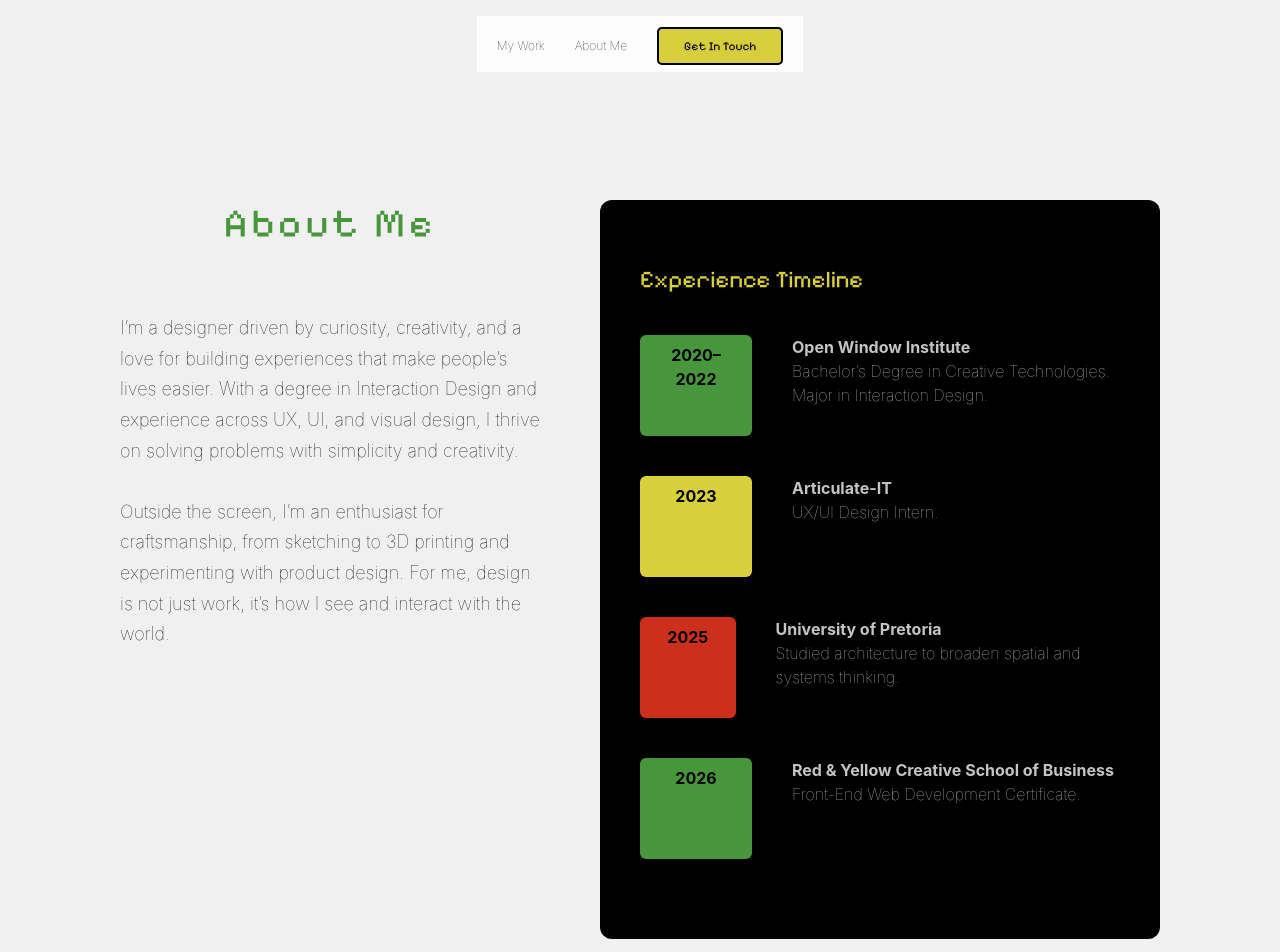
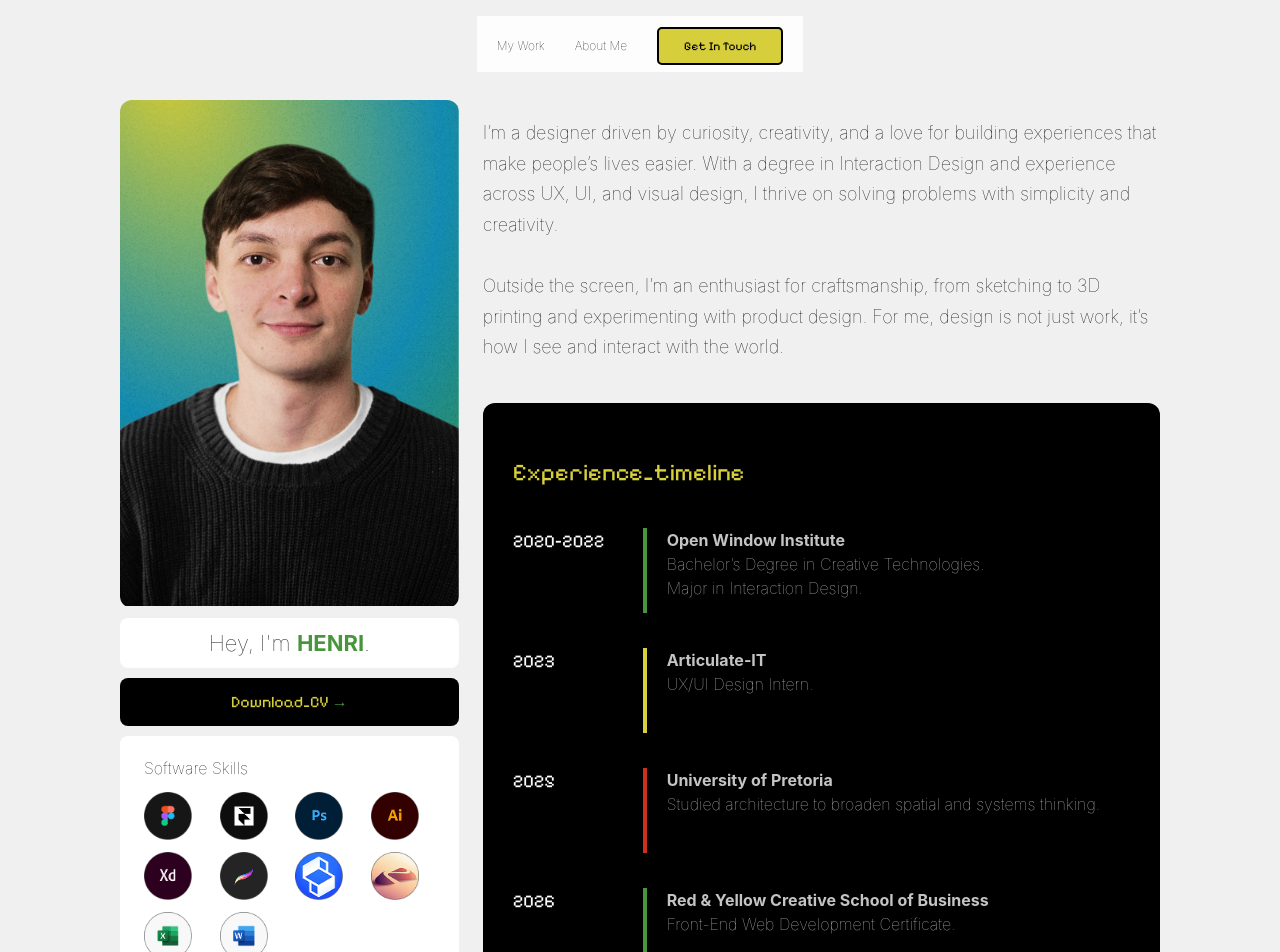
Before and after one commit to henr1vr/henri-portfolio-vue-router, a Vue app: page /about in a window 1280 px wide. Shown: the top 952 px of the page. Built offline with nearby package versions, Linux system fonts and the light colour scheme.

Commit message:
About me updated

```diff
--- a/src/views/AboutView.vue
+++ b/src/views/AboutView.vue
@@ -1,13 +1,45 @@
 <template>
-  <div class="about">
-
-    <!-- ABOUT ME SECTION -->
-    <section id="aboutme" class="aboutme">
+  <div class="about-page">
+    <section id="aboutme">
       <div class="about-container">
 
-        <!-- Left column: Bio -->
+        <!-- LEFT COLUMN -->
         <div class="about-left">
-          <h2>About Me</h2>
+          <!-- Photo -->
+          <div class="photo">
+            <img src="@/assets/images/New Headshot.png" alt="Henri van Rensburg">
+          </div>
+
+          <!-- Name card -->
+          <div class="name-card">
+            Hey, I'm <span class="henri">HENRI</span>.
+          </div>
+
+          <!-- Download CV -->
+          <a href="#" class="cv-btn">
+            Download_CV <span class="arrow">→</span>
+          </a>
+
+          <!-- Software Skills -->
+          <div class="skills">
+            <div class="skills-title">Software Skills</div>
+            <div class="skills-grid">
+              <img src="@/assets/images/figma icon.png" alt="Figma">
+              <img src="@/assets/images/framer icon.png" alt="Framer">
+              <img src="@/assets/images/photoshop icon.png" alt="Photoshop">
+              <img src="@/assets/images/illustrator icon.png" alt="Illustrator">
+              <img src="@/assets/images/xd icon.png" alt="Xd">
+              <img src="@/assets/images/procreate icon.png" alt="Procreate">
+              <img src="@/assets/images/shaper3d icon.png" alt="Shaper3D">
+              <img src="@/assets/images/nomadsculpt icon.png" alt="Nomad Sculpt">
+              <img src="@/assets/images/excel icon.png" alt="Excel">
+              <img src="@/assets/images/Word icon.png" alt="Word">
+            </div>
+          </div>
+        </div>
+
+        <!-- RIGHT COLUMN - Bio + Timeline -->
+        <div class="about-right">
           <p class="bio">
             I’m a designer driven by curiosity, creativity, and a love for building experiences that make people’s lives easier.
             With a degree in Interaction Design and experience across UX, UI, and visual design, I thrive on solving problems with simplicity and creativity.
@@ -15,15 +47,13 @@
             Outside the screen, I’m an enthusiast for craftsmanship, from sketching to 3D printing and experimenting with product design.
             For me, design is not just work, it’s how I see and interact with the world.
           </p>
-        </div>
 
-        <!-- Right column: Timeline -->
-        <div class="about-right">
           <div class="timeline">
-            <h3>Experience Timeline</h3>
+            <h3>Experience_timeline</h3>
 
             <div class="timeline-item">
-              <div class="bar green">2020–2022</div>
+              <div class="year">2020–2022</div>
+              <div class="bar Green"></div>
               <div class="content">
                 <strong>Open Window Institute</strong><br>
                 Bachelor’s Degree in Creative Technologies.<br>
@@ -32,7 +62,8 @@
             </div>
 
             <div class="timeline-item">
-              <div class="bar yellow">2023</div>
+              <div class="year">2023</div>
+              <div class="bar Yellow"></div>
               <div class="content">
                 <strong>Articulate-IT</strong><br>
                 UX/UI Design Intern.
@@ -40,7 +71,8 @@
             </div>
 
             <div class="timeline-item">
-              <div class="bar red">2025</div>
+              <div class="year">2025</div>
+              <div class="bar Red"></div>
               <div class="content">
                 <strong>University of Pretoria</strong><br>
                 Studied architecture to broaden spatial and systems thinking.
@@ -48,7 +80,8 @@
             </div>
 
             <div class="timeline-item">
-              <div class="bar green">2026</div>
+              <div class="year">2026</div>
+              <div class="bar Green"></div>
               <div class="content">
                 <strong>Red & Yellow Creative School of Business</strong><br>
                 Front-End Web Development Certificate.
@@ -58,7 +91,6 @@
         </div>
       </div>
     </section>
-
   </div>
 </template>
 
@@ -69,54 +101,4 @@
 </script>
 
 <style scoped>
-/* Temporary styles */
-.about-container {
-  display: flex;
-  gap: 60px;
-  max-width: 1200px;
-  margin: 0 auto;
-  padding: 60px 40px;
-}
-
-.about-left {
-  flex: 1;
-  max-width: 420px;
-}
-
-.about-right {
-  flex: 1;
-}
-
-.timeline {
-  background: #000;
-  color: white;
-  padding: 40px;
-  border-radius: 12px;
-}
-
-.timeline h3 {
-  color: #D8CF3C;
-  margin-bottom: 40px;
-  font-size: 24px;
-}
-
-.timeline-item {
-  display: flex;
-  gap: 40px;
-  margin-bottom: 40px;
-  align-items: flex-start;
-}
-
-.bar {
-  width: 80px;
-  padding: 8px 16px;
-  text-align: center;
-  border-radius: 6px;
-  font-weight: bold;
-  color: #000;
-}
-
-.green  { background: #48963B; }
-.yellow { background: #D8CF3C; }
-.red    { background: #CC2F1B; }
 </style>
```
